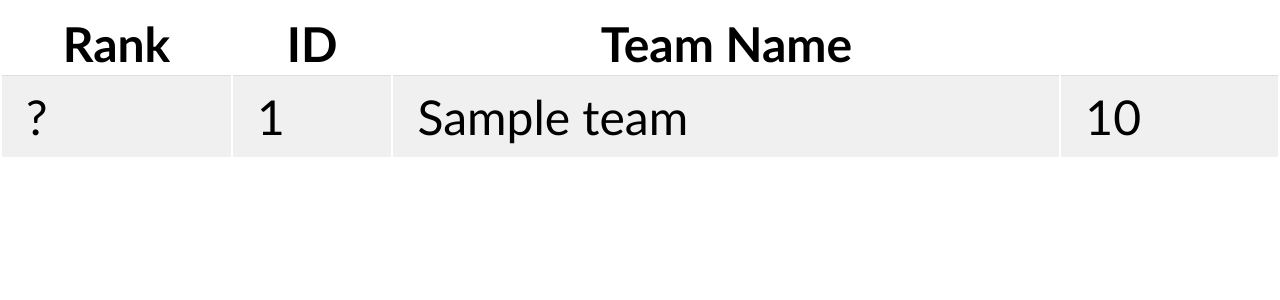
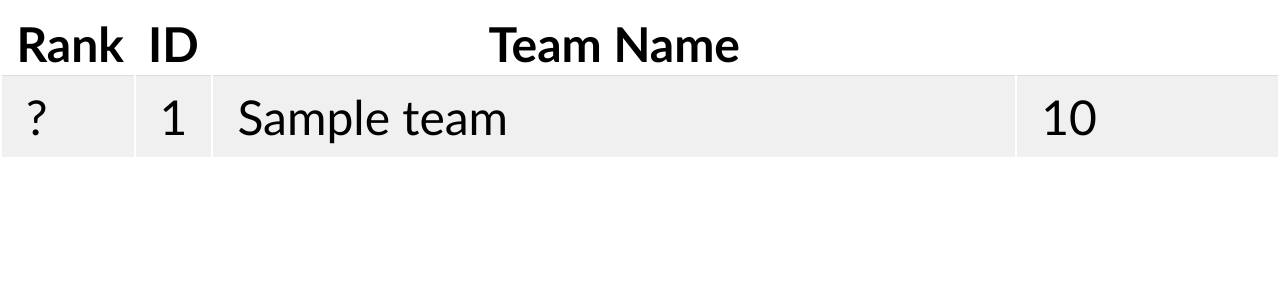
Before and after one commit to Xevion/trivia, a Flask app: template trivia/templates/index.html in a window 1280 px wide. Shown: the part 37-337 px from the top of the page. Run offline with Flask 2, Linux system fonts and the light colour scheme; the template is opened without the code that fills it: most values are stand-ins (such as "Sample title", 1, 10 or a date in 2020); parts of the project's set-up code (start-up, migrations or seed data) failed here and were passed over.

Commit message:
fixed scrolling and table column padding/spacing

```diff
--- a/trivia/static/script.js
+++ b/trivia/static/script.js
@@ -14,11 +14,11 @@ let REFRESH_TIMEOUT;
 function ScrollOnce(autoscroll) {
     // If autoscroll has been disabled in between timer, this if statement will prevent it from executing.
     if (AUTOSCROLL)
-        $(".team-row:first").appendTo("tbody")
+        $(".ui-row:first").appendTo("tbody")
 
     // Restart autoscroll as needed.
     if (autoscroll && AUTOSCROLL) {
-        setTimeout(function () {
+        SCROLL_TIMEOUT = setTimeout(function () {
             ScrollOnce(true)
         }, SCROLL_INTERVAL)
     }
@@ -30,9 +30,13 @@ function ToggleAutoscroll() {
     if (AUTOSCROLL) {
         $(".js-scroll-row-start").hide();
         $(".js-scroll-row-stop").show();
+
+        ScrollOnce(true);
     } else {
         $(".js-scroll-row-start").show();
         $(".js-scroll-row-stop").hide();
+
+        clearTimeout(SCROLL_TIMEOUT);
     }
 }
 
--- a/trivia/static/style.css
+++ b/trivia/static/style.css
@@ -19,6 +19,7 @@ tr[data-row-index="0"] td { border-top: 0.25em solid #000; }
 .center { text-align: center; }
 .pointer { cursor: pointer; }
 .right { text-align: right; }
+.rank-pad { padding-left: 0.3em; padding-right: 0.2em;}
 .small-no-wrap { white-space: nowrap; width: 1%; }
 
 .callout { border: 1px solid transparent; margin-bottom: 0.5em; padding: 0.5em; }
--- a/trivia/templates/index.html
+++ b/trivia/templates/index.html
@@ -34,11 +34,11 @@
             <table class="table table-hover table-striped">
                 <thead>
                     <tr>
-                        <th>Rank</th>
-                        <th>ID</th>
+                        <th class="small-no-wrap rank-pad">Rank</th>
+                        <th class="small-no-wrap">ID</th>
                         <th>Team Name</th>
                         {% for i in range(scoreCount) %}
-                            <th>{{ i + 1 }}</th>
+                            <th class="small-no-wrap">{{ i + 1 }}</th>
                         {% endfor %}
                     </tr>
                 </thead>
```
